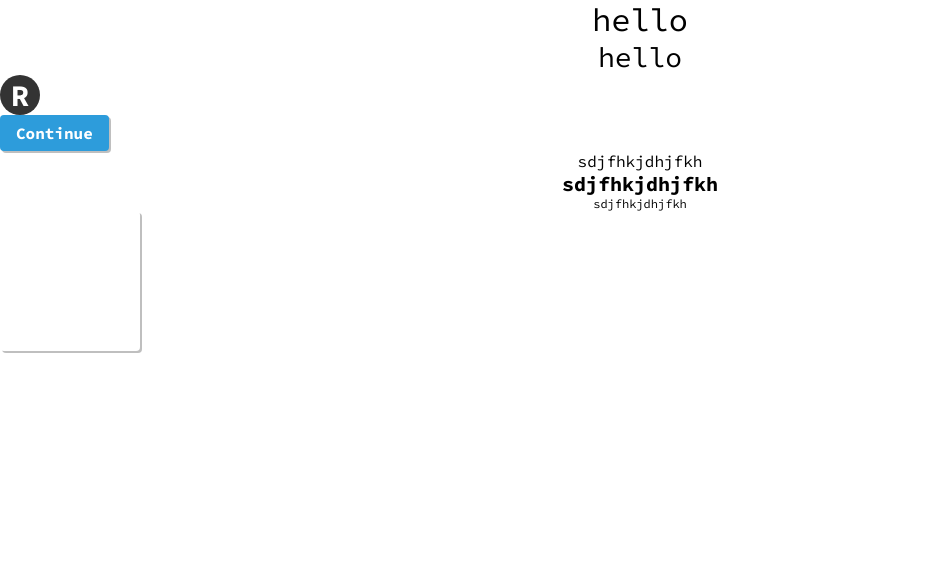
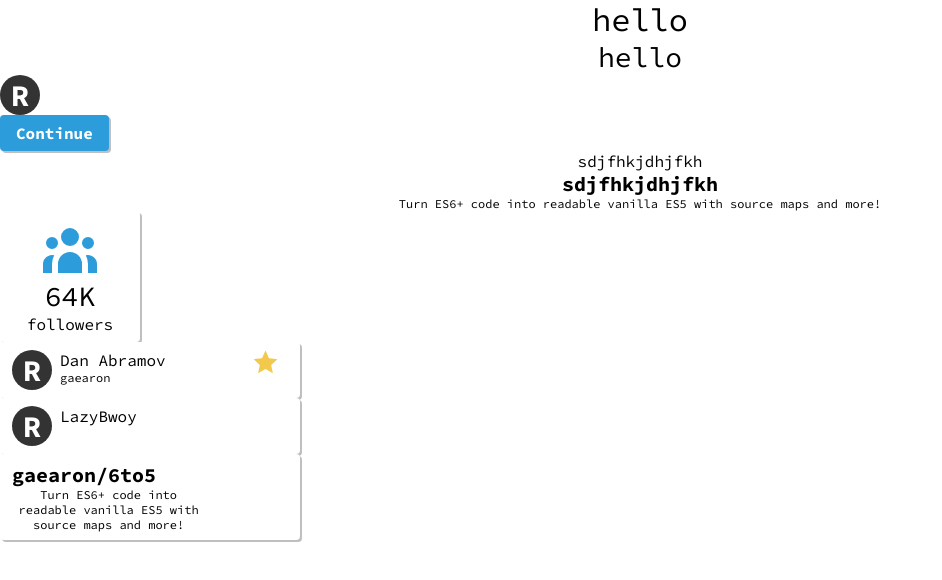
Before and after one commit to AzucenaGrecia/React-Github_Single-Page-Application, a React (Create React App) app: page / in a window 1280 px wide. Shown: the top 580 px of the page, without its empty margins (0-942 px from the left). Built offline with nearby package versions, Linux system fonts and the light colour scheme.

Commit message:
fix conflicts

```diff
--- a/src/App.js
+++ b/src/App.js
@@ -5,6 +5,7 @@ import Avatar from './Components/UI/avatar';
 import Button from './Components/UI/button';
 import { Content, ContentLargeBold, ContentSmall } from './Components/Texts/Content';
 import { Card } from './Components/Containers/Card'
+import Icon from './Components/UI/icon';
 
 function App() {
   return (
@@ -29,8 +30,37 @@ function App() {
       <Button>Continue</Button>
       <Content>sdjfhkjdhjfkh</Content>
       <ContentLargeBold>sdjfhkjdhjfkh</ContentLargeBold>
-      <ContentSmall>sdjfhkjdhjfkh</ContentSmall>
-      <Card></Card>
+      <ContentSmall>Turn ES6+ code into readable vanilla ES5 with source maps and more!</ContentSmall>
+
+      <Card size="default">
+        <Icon type="followers" fill="#2D9CDB" size={60}></Icon>
+        <Heading2>64K</Heading2>
+        <Content>followers</Content>
+      </Card>
+
+      <Card size="favorites">
+        <Avatar src="" placeholder="R" size="small"></Avatar>
+        <div className="card_container_horizontal">
+          <Content>Dan Abramov</Content>
+          <ContentSmall>gaearon</ContentSmall>
+        </div>
+        <Icon type="star" fill="#F2C94C" size={25}></Icon>
+      </Card>
+
+      <Card size="favorites">
+        <Avatar src="" placeholder="R" size="small"></Avatar>
+        <div className="card_container_horizontal">
+          <Content>LazyBwoy</Content>
+        </div>
+      </Card>
+
+      <Card size="repo">
+        <ContentLargeBold>gaearon/6to5</ContentLargeBold>
+        <div className="card_container_horizontal">
+          <ContentSmall>Turn ES6+ code into readable vanilla ES5 with source maps and more!</ContentSmall>
+        </div>
+      </Card>
+
     </div>
   );
 }
--- a/src/Components/Containers/Card.js
+++ b/src/Components/Containers/Card.js
@@ -1,17 +1,48 @@
 import styled from "@emotion/styled"
+
+const sizes= {
+  default: { width:"140px",
+             flexDirection:"column",
+             padding:"8px 0px",
+             alignItems: "center",
+             marginLeft:"8px"
+            },
+  favorites: { width:"300px",
+           padding: "8px 12px",
+           marginLeft:"8px"
+          },
+  repo:{
+        width:"300px",
+        flexDirection:"column",
+        padding: "8px 12px",
+        alignItems: "flex-start",
+        marginLeft:"0px"
+      }
+}
 
 
 const StyledCard = styled.div`
-  width: 140px;
-  height: 140px;
+  width: ${(props)=>sizes[props.size]? sizes[props.size].width : sizes.default.width };
   background: #FFFFFF;
   box-shadow: 2px 2px 0px rgba(0, 0, 0, 0.25);
   border-radius: 4px;
+  display:flex;
+  flex-direction:${(props)=>sizes[props.size]? sizes[props.size].flexDirection : sizes.default.flexDirection};
+  align-items: ${(props)=>sizes[props.size]? sizes[props.size].alignItems : sizes.default.alignItems};
+  padding: ${(props)=>sizes[props.size]? sizes[props.size].padding : sizes.default.padding};
+
+  & .card_container_horizontal{
+    width: 70%;
+    display: flex;
+    flex-direction: column;
+    align-items: flex-start;
+    margin-left: ${(props)=>sizes[props.size]? sizes[props.size].marginLeft : sizes.default.marginLeft};
+  }
 `;
 
-function Card ({ children }){
+function Card ({ children, size }){
   return (
-    <StyledCard>{ children }</StyledCard>
+    <StyledCard size={size}>{ children }</StyledCard>
   );
 }
 
```
